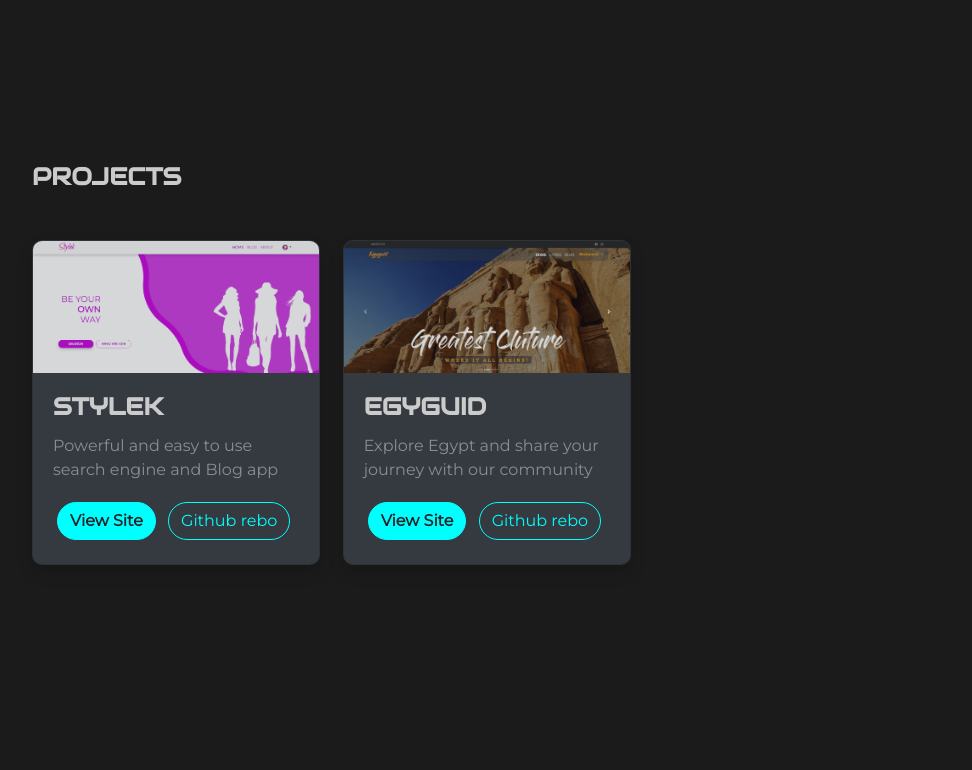
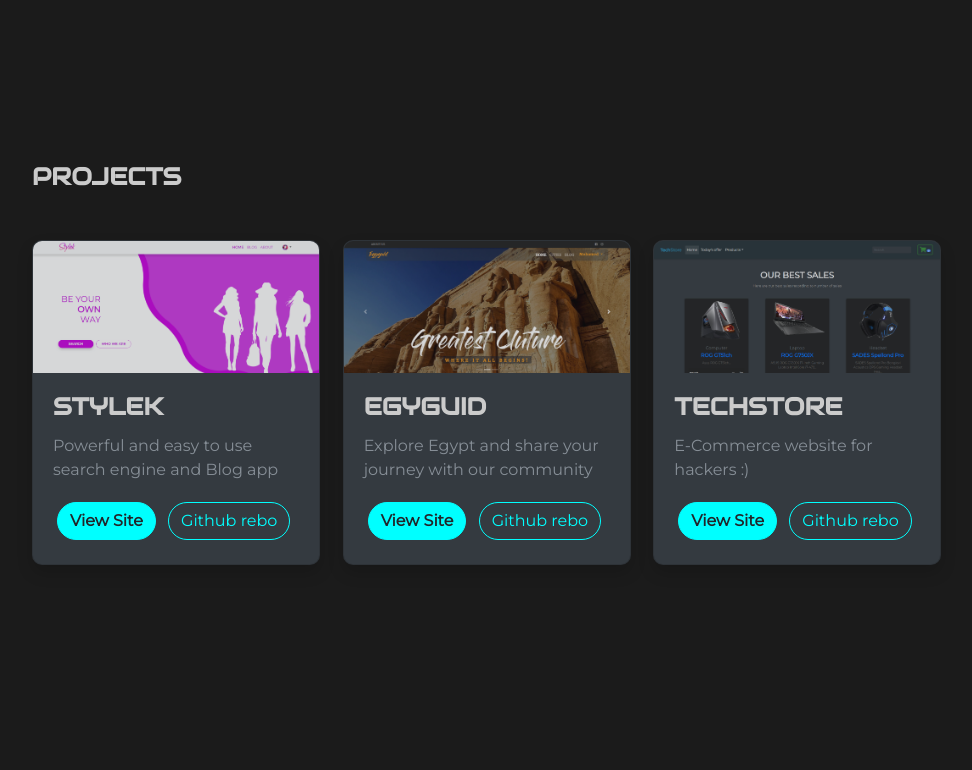
Before and after one commit to MuhamedYoussef/portfolio, a Django app: page / in a window 1280 px wide. Shown: the part 4835-5605 px from the top of the page, without its empty margins (288-1260 px from the left). Run offline with Django 3.2, Linux system fonts and the light colour scheme; some libraries are stand-ins or nearby versions.

Commit message:
added techstore

```diff
--- a/templates/portfolio/index.html
+++ b/templates/portfolio/index.html
@@ -263,6 +263,7 @@
     <div class="my-auto">
       <h2 class="mb-5">Projects</h2>
       <div class="card-columns">
+        <!-- Stylek -->
         <div class="card bg-dark shadow" style="max-width: 18rem;">
           <img
             src="{% static 'images/stylek.PNG' %}"
@@ -290,6 +291,7 @@
             </a>
           </div>
         </div>
+        <!-- EgyGuid -->
         <div class="card bg-dark shadow" style="max-width: 18rem;">
           <img
             src="{% static 'images/egyguid.png' %}"
@@ -317,6 +319,34 @@
             </a>
           </div>
         </div>
+        <!-- TechStore -->
+        <div class="card bg-dark shadow" style="max-width: 18rem;">
+          <img
+            src="{% static 'images/techstore.png' %}"
+            class="card-img-top"
+            alt="egyguid"
+          />
+          <div class="card-body">
+            <h4 class="card-title">TechStore</h4>
+            <p class="card-text">
+              E-Commerce website for hackers :)
+            </p>
+            <a
+              href="https://techstor.herokuapp.com/"
+              class="btn btn-primary font-weight-bold m-1"
+              target="_blank"
+            >
+              View Site
+            </a>
+            <a
+              href="https://github.com/MuhamedYoussef/techstore"
+              class="btn btn-outline-primary m-1"
+              target="_blank"
+            >
+              Github rebo
+            </a>
+          </div>
+        </div>
       </div>
     </div>
   </section>
```
Also changed, not shown: mu7med/static/images/techstore.png (added).
